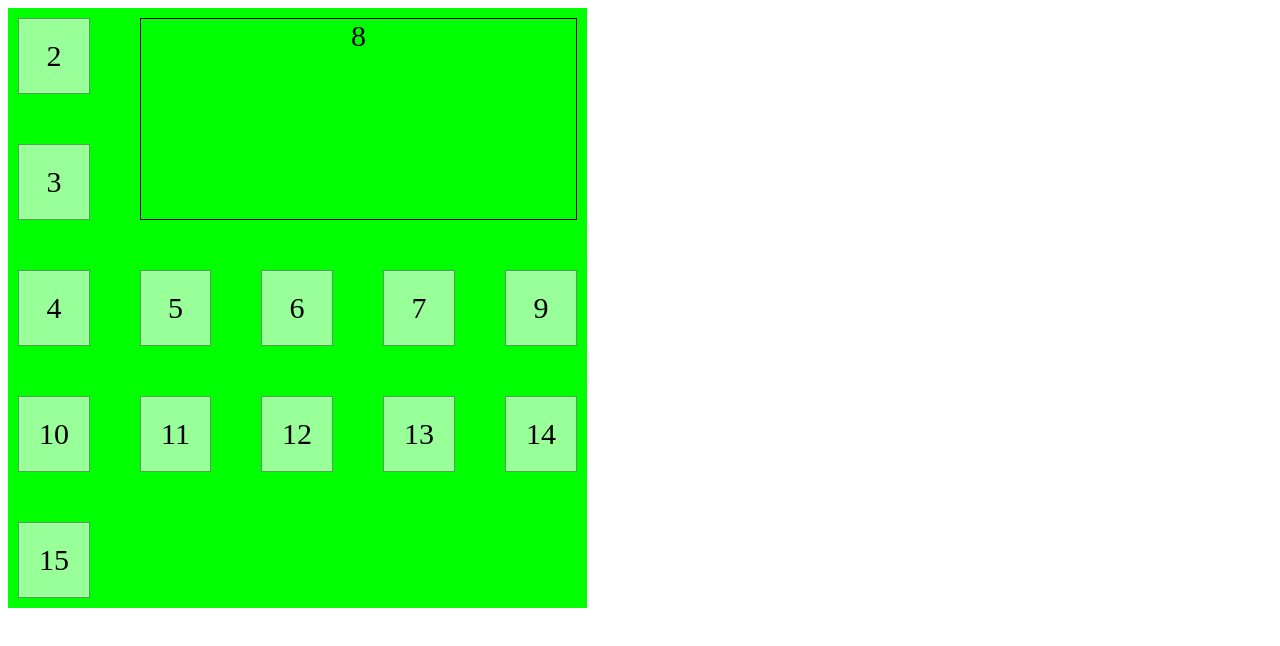
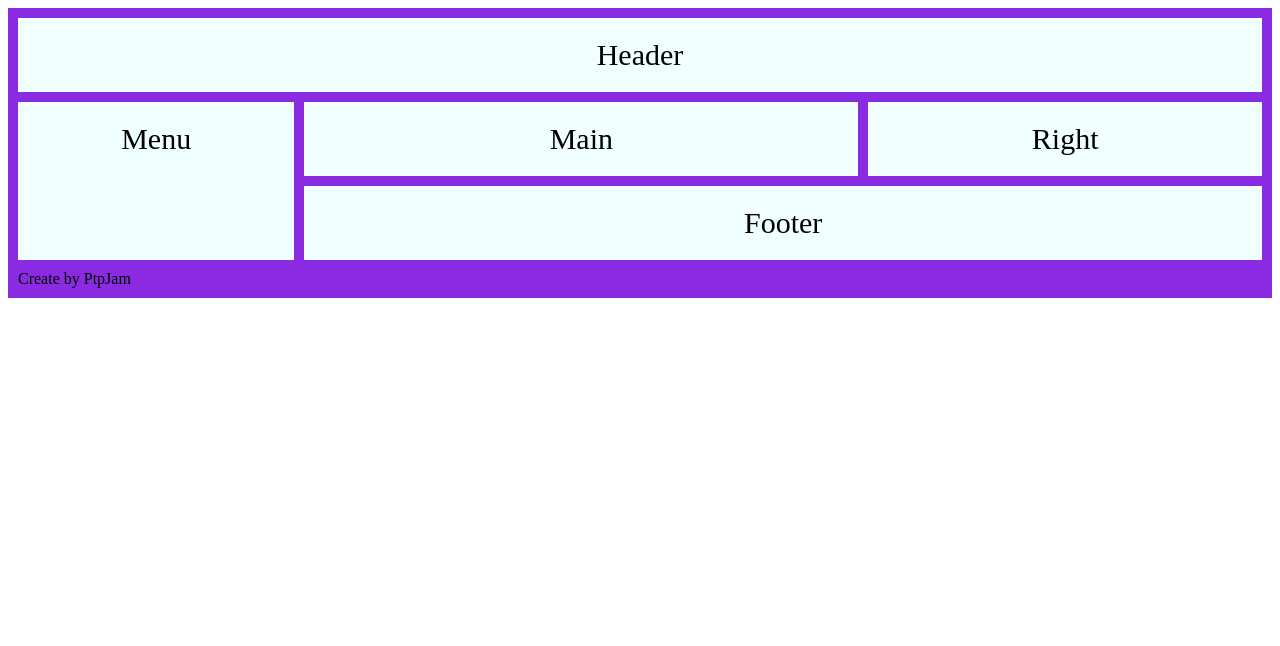
Before and after one commit to vdprog2019/Desk, a plain HTML site: page index.html in a window 1280 px wide. Drawn offline with Linux system fonts and the light colour scheme.

Commit message:
нормальная верстка сайта

```diff
--- a/index.html
+++ b/index.html
@@ -2,49 +2,50 @@
   <head>
 
          <style>
+             .item1{
+                 grid-area: header;
+             }
+             .item2{
+                 grid-area: menu;
+             }
+             .item3{
+                 grid-area: main;
+             }
+             .item4{
+                 grid-area: right;
+             }
+             .item5{
+                 grid-area: footer;
+             }
+
              .container{
-                 display: inline-grid;
-                 grid-template-columns: auto auto auto;
-                 grid-column-gap: 50px;
-                 grid-row-gap: 50px;
-                 background-color: #00ff00;
+                 display: grid;
+                 grid-gap: 10px;
+                 background-color: blueviolet;
                  padding: 10px;
-                 justify-content: flex-start;
+                 grid-template-areas:
+                     'header header header header header header'
+                     'menu main main main right right'
+                     'menu footer footer footer footer footer';
              }
-             .container-item{
-                 background-color: rgba(255,255,255, 0.6);
-                 border: 1px solid rgba(0,0,0,0.4);
-                 padding: 20px;
+             .container > div{
+                  background-color: azure;
+                 text-align: center;
+                 padding: 20px 0;
                  font-size: 30px;
-                 text-align: center;
-             }
-             .spec-class{
-                 grid-area: 1 / 2 / 3 / 6;
-
-                 font-size: 30px;
-                 text-align: center;
-                  border: 1px solid;
              }
       </style>
   </head>
   <body>
 
-    <div class="container">
-      <div class="container-item">2</div>
-      <div class="container-item">3</div>
-      <div class="container-item">4</div>
-      <div class="container-item">5</div>
-      <div class="container-item">6</div>
-       <div class="container-item">7</div>
-      <div class="spec-class">8</div>
-      <div class="container-item">9</div>
-      <div class="container-item">10</div>
-      <div class="container-item">11</div>
-      <div class="container-item">12</div>
-      <div class="container-item">13</div>
-      <div class="container-item">14</div>
-      <div class="container-item">15</div>
-    </div>
+  <div class = "container">
+      <div class="item1">Header</div>
+      <div class="item2">Menu</div>
+      <div class="item3">Main</div>
+      <div class="item4">Right</div>
+      <div class="item5">Footer</div>
+      <footer>Create by PtpJam</footer>
+  </div>
 
 
   </body>
```
